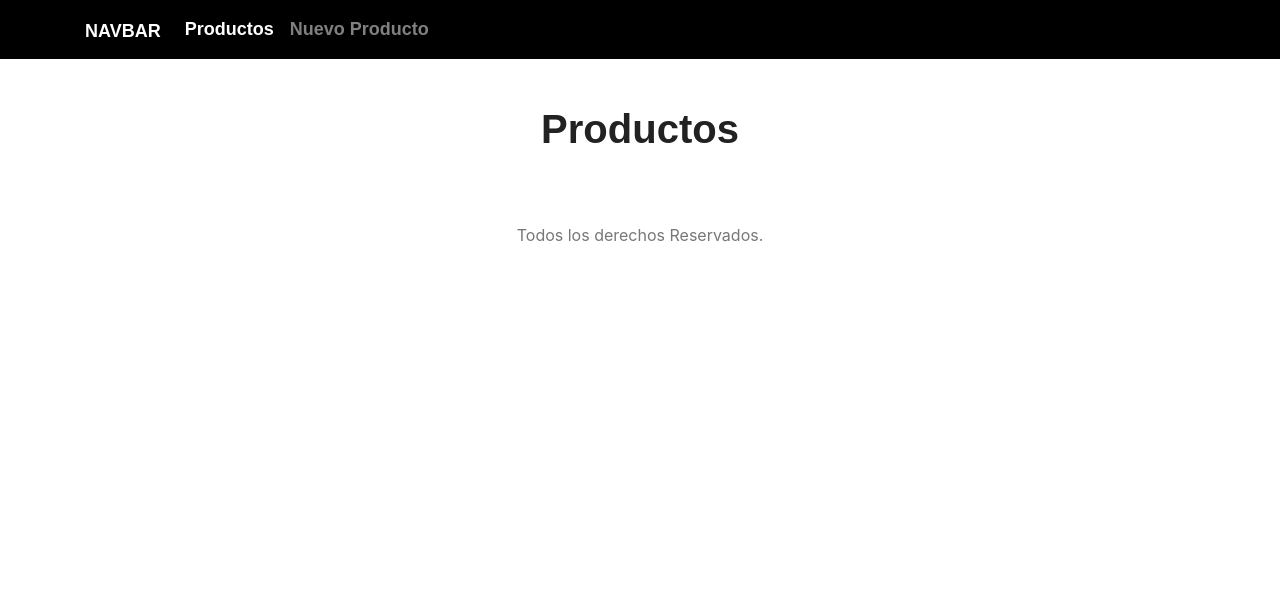
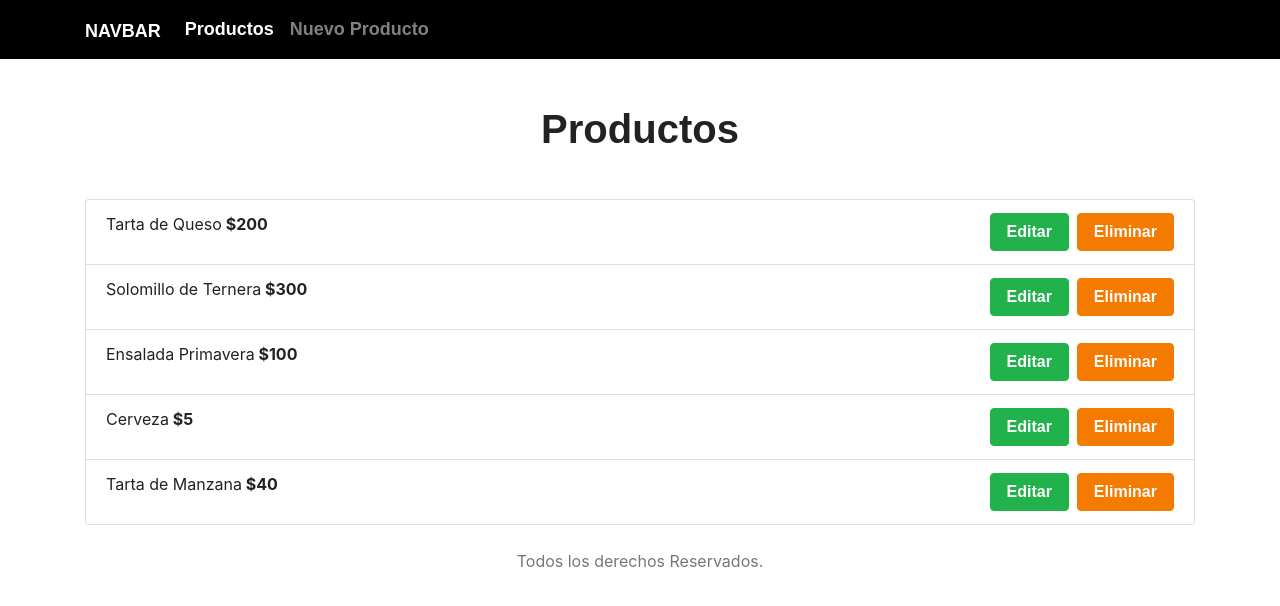
Before and after one commit to armandoltx/router-crud-react, a React (Create React App) app: page /productos in a window 1280 px wide. Shown: the top 606 px of the page. Built offline with nearby package versions, Linux system fonts and the light colour scheme; data requests are answered from the project's data file; a web font is replaced by a local one.

Commit message:
Mostrando los productos

```diff
--- a/db.json
+++ b/db.json
@@ -1,28 +1,34 @@
 {
   "restaurante": [
     {
-      "precioPlato": "200",
-      "nombrePlato": "Tarta de Queso",
+      "precioPlatillo": "200",
+      "nombrePlatillo": "Tarta de Queso",
       "categoria": "postres",
       "id": 1
     },
     {
-      "precioPlato": "300",
-      "nombrePlato": "Solomillo de Ternera",
+      "precioPlatillo": "300",
+      "nombrePlatillo": "Solomillo de Ternera",
       "categoria": "carne",
-      "id": 1
+      "id": 2
     },
     {
       "nombrePlatillo": "Ensalada Primavera",
       "precioPlatillo": "100",
       "categoria": "ensalada",
-      "id": 2
+      "id": 3
     },
     {
       "nombrePlatillo": "Cerveza",
       "precioPlatillo": "5",
       "categoria": "bebida",
-      "id": 3
+      "id": 4
+    },
+    {
+      "nombrePlatillo": "Tarta de Manzana",
+      "precioPlatillo": "40",
+      "categoria": "postre",
+      "id": 5
     }
   ]
 }
--- a/src/components/ProductoLista.js
+++ b/src/components/ProductoLista.js
@@ -1,10 +1,34 @@
 import React from 'react';
+import { Link } from 'react-router-dom'; // pq necesitamos anadir esto para los botones
 
 const ProductoLista = ({producto}) => {
+
+  const eliminarProducto = (id) => {
+    console.log("eliminando ", id);
+  }
+
+
   return (
-    <div>
+    <li data-categoria={producto.categoria} className="list-group-item d-flex justify-content-between align-items-center">
+      <p>
+        {producto.nombrePlatillo}
+        <span className="font-weight-bold"> ${producto.precioPlatillo}</span>
+      </p>
+      <div>
+        <Link
+          to={`/productos/editar/${producto.id}`}
+          className="btn btn-success mr-2"
+        >Editar</Link>
 
-    </div>
+        <button
+          type="button"
+          className="btn btn-danger"
+          onClick={() => eliminarProducto(producto.id)}
+          >Eliminar
+        </button>
+      </div>
+
+    </li>
   );
 };
 
--- a/src/components/Productos.js
+++ b/src/components/Productos.js
@@ -7,7 +7,7 @@ const Productos = ({productos}) => {
       <h1 className="text-center">Productos</h1>
       <ul className="list-group mt-5">
         {productos.map(producto => (
-          < ProductoLista
+          <ProductoLista
             key={producto.id}
             producto={producto}
           />
```
